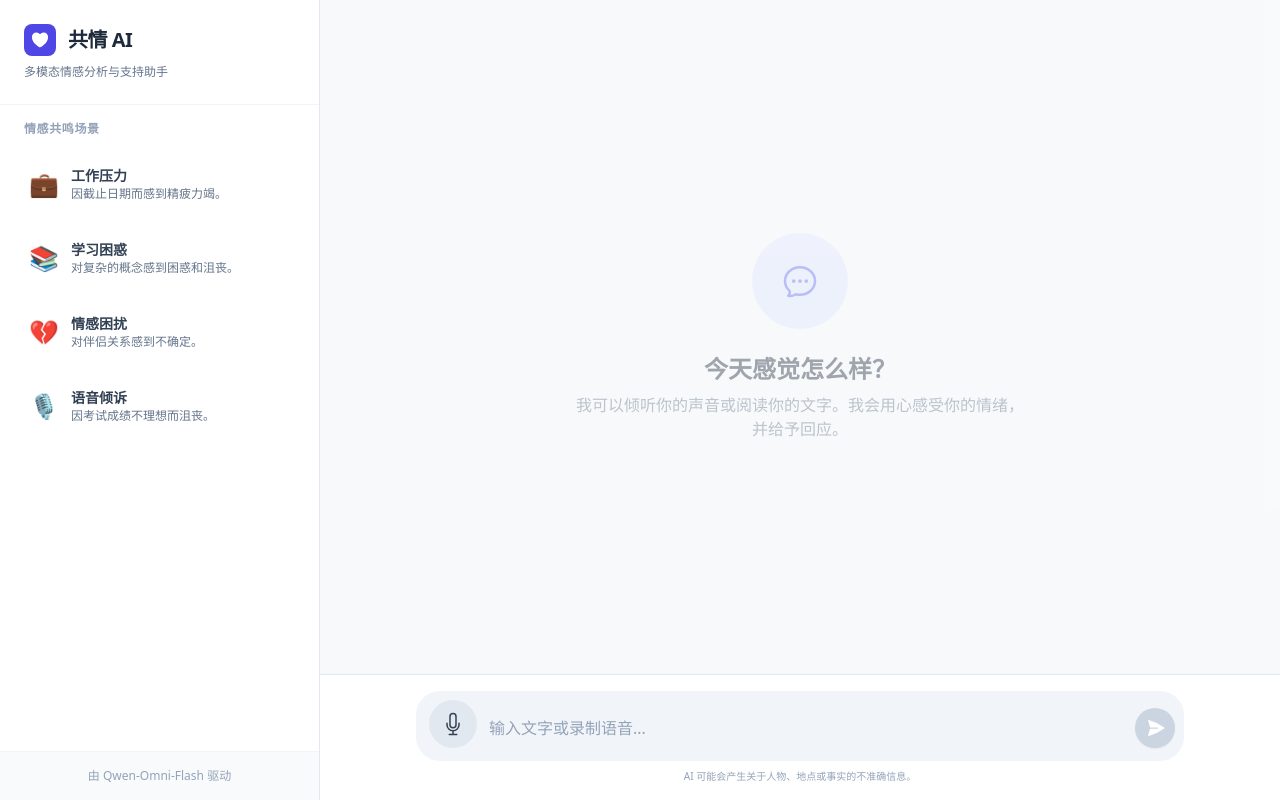
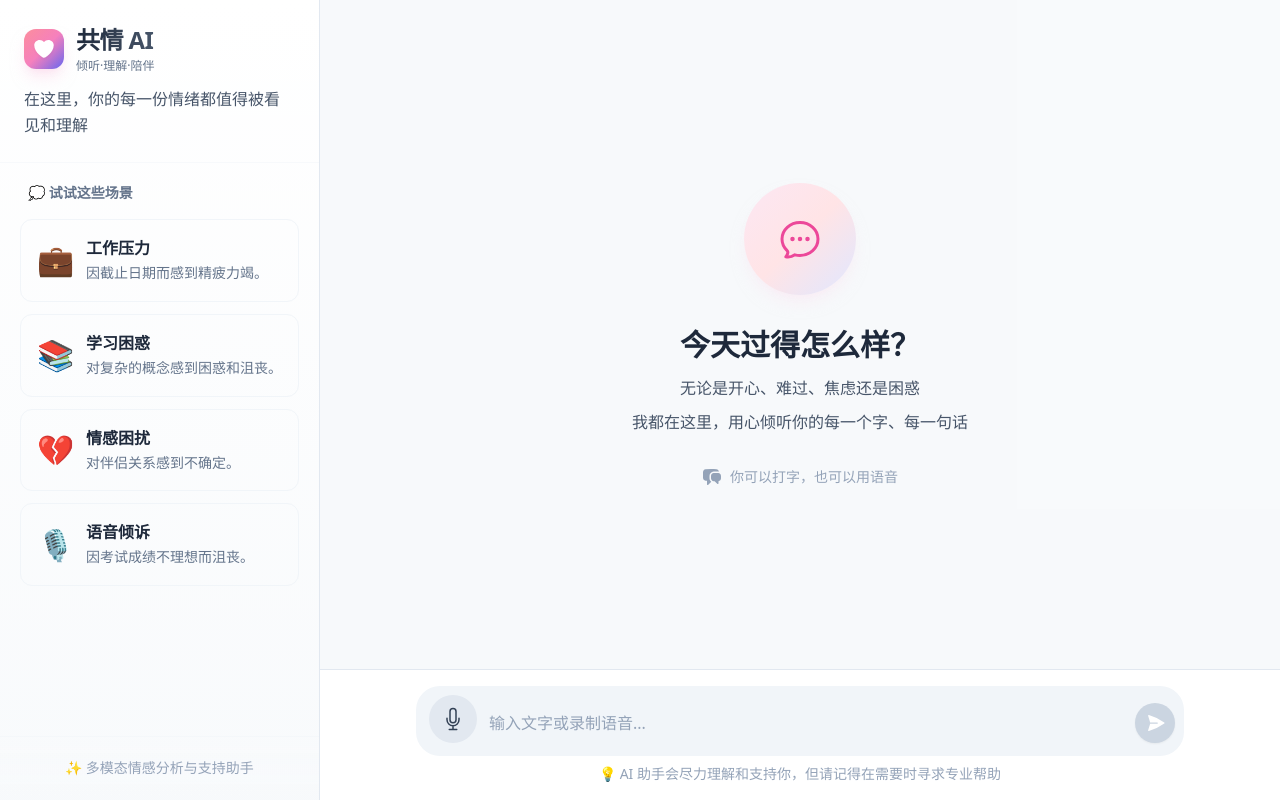
Before and after one commit to Star-T-ing/Emotion-Analyze-Demo, a React (Vite) app in the folder demo/: page / in a window 1280 px wide. Built offline with nearby package versions, Linux system fonts and the light colour scheme.

Commit message:
前端美化

```diff
--- a/demo/App.tsx
+++ b/demo/App.tsx
@@ -159,41 +159,63 @@ const App: React.FC = () => {
 
   return (
     <div className="flex flex-col md:flex-row h-screen bg-slate-50 font-sans">
-      <aside className="w-full md:w-80 bg-white border-r border-slate-200 flex flex-col z-10 shadow-lg md:shadow-none">
-        <div className="p-6 border-b border-slate-100">
-          <div className="flex items-center gap-3 mb-2">
-            <div className="w-8 h-8 rounded-lg bg-indigo-600 flex items-center justify-center text-white"><svg xmlns="http://www.w3.org/2000/svg" viewBox="0 0 24 24" fill="currentColor" className="w-5 h-5"><path d="M11.645 20.91l-.007-.003-.022-.012a15.247 15.247 0 01-.383-.218 25.18 25.18 0 01-4.244-3.17C4.688 15.36 2.25 12.174 2.25 8.25 2.25 5.322 4.714 3 7.688 3A5.5 5.5 0 0112 5.052 5.5 5.5 0 0116.313 3c2.973 0 5.437 2.322 5.437 5.25 0 3.925-2.438 7.111-4.739 9.256a25.175 25.175 0 01-4.244 3.17 15.247 15.247 0 01-.383-.219l-.022.012-.007.004-.003.001a.752.752 0 01-.704 0l-.003-.001z" /></svg></div>
-            <h1 className="text-xl font-bold text-slate-800 tracking-tight">共情 AI</h1>
+      <aside className="w-full md:w-80 bg-gradient-to-b from-white to-slate-50/30 border-r border-slate-200 flex flex-col z-10 shadow-lg md:shadow-none">
+        <div className="p-6 border-b border-slate-100/50">
+          <div className="flex items-center gap-3 mb-3">
+            <div className="relative w-10 h-10 rounded-xl bg-gradient-to-br from-rose-400 via-pink-400 to-indigo-500 flex items-center justify-center text-white shadow-lg shadow-pink-200/50 group-hover:shadow-pink-300/60 transition-all">
+              <svg xmlns="http://www.w3.org/2000/svg" viewBox="0 0 24 24" fill="currentColor" className="w-6 h-6 drop-shadow-sm">
+                <path d="M11.645 20.91l-.007-.003-.022-.012a15.247 15.247 0 01-.383-.218 25.18 25.18 0 01-4.244-3.17C4.688 15.36 2.25 12.174 2.25 8.25 2.25 5.322 4.714 3 7.688 3A5.5 5.5 0 0112 5.052 5.5 5.5 0 0116.313 3c2.973 0 5.437 2.322 5.437 5.25 0 3.925-2.438 7.111-4.739 9.256a25.175 25.175 0 01-4.244 3.17 15.247 15.247 0 01-.383-.219l-.022.012-.007.004-.003.001a.752.752 0 01-.704 0l-.003-.001z" />
+              </svg>
+              <div className="absolute inset-0 rounded-xl bg-gradient-to-br from-white/20 to-transparent"></div>
+            </div>
+            <div>
+              <h1 className="text-2xl font-bold bg-gradient-to-r from-slate-800 to-slate-600 bg-clip-text text-transparent tracking-tight">共情 AI</h1>
+              <p className="text-xs text-slate-500 mt-0.5">倾听·理解·陪伴</p>
+            </div>
           </div>
-          <p className="text-xs text-slate-500">多模态情感分析与支持助手</p>
+          <p className="text-base text-slate-600 leading-relaxed">在这里，你的每一份情绪都值得被看见和理解</p>
         </div>
-        <div className="flex-1 overflow-y-auto p-4">
-          <h2 className="text-xs font-semibold text-slate-400 uppercase tracking-wider mb-4 px-2">情感共鸣场景</h2>
+        <div className="flex-1 overflow-y-auto p-5">
+          <h2 className="text-sm font-semibold text-slate-500 mb-4 px-2">💭 试试这些场景</h2>
           <div className="space-y-3">
             {DEMO_SCENARIOS.map(scenario => (
-              <button key={scenario.id} onClick={() => loadDemo(scenario)} disabled={isLoading} className="w-full text-left p-3 rounded-xl hover:bg-slate-50 border border-transparent hover:border-slate-200 transition-all group disabled:opacity-50">
+              <button key={scenario.id} onClick={() => loadDemo(scenario)} disabled={isLoading} className="w-full text-left p-4 rounded-xl hover:bg-white hover:shadow-md border border-slate-100 hover:border-pink-200 transition-all group disabled:opacity-50 disabled:hover:shadow-none">
                 <div className="flex items-center gap-3">
-                  <span className="text-2xl group-hover:scale-110 transition-transform">{scenario.icon}</span>
-                  <div>
-                    <h3 className="font-semibold text-slate-700 text-sm">{scenario.title}</h3>
-                    <p className="text-xs text-slate-500 line-clamp-1">{scenario.description}</p>
+                  <span className="text-3xl group-hover:scale-110 transition-transform">{scenario.icon}</span>
+                  <div className="flex-1">
+                    <h3 className="font-semibold text-slate-800 text-base mb-0.5">{scenario.title}</h3>
+                    <p className="text-sm text-slate-500 line-clamp-2 leading-relaxed">{scenario.description}</p>
                   </div>
                 </div>
               </button>
             ))}
           </div>
         </div>
-        <div className="p-4 border-t border-slate-100 bg-slate-50">
-          <div className="text-xs text-slate-400 text-center">由 Qwen-Omni-Flash 驱动</div>
+        <div className="p-5 border-t border-slate-100/50 bg-gradient-to-t from-slate-50/50 to-transparent">
+          <div className="text-sm text-slate-400 text-center leading-relaxed">
+            <span className="inline-block">✨ 多模态情感分析与支持助手</span>
+          </div>
         </div>
       </aside>
       <main className="flex-1 flex flex-col h-full relative">
         <div className="flex-1 overflow-y-auto p-4 md:p-8 bg-slate-50/50">
           {messages.length === 0 ? (
-            <div className="h-full flex flex-col items-center justify-center text-center opacity-40">
-              <div className="w-24 h-24 bg-indigo-100 rounded-full flex items-center justify-center mb-6"><svg xmlns="http://www.w3.org/2000/svg" fill="none" viewBox="0 0 24 24" strokeWidth={1.5} stroke="currentColor" className="w-10 h-10 text-indigo-500"><path strokeLinecap="round" strokeLinejoin="round" d="M8.625 12a.375.375 0 11-.75 0 .375.375 0 01.75 0zm0 0H8.25m4.125 0a.375.375 0 11-.75 0 .375.375 0 01.75 0zm0 0H12m4.125 0a.375.375 0 11-.75 0 .375.375 0 01.75 0zm0 0h-.375M21 12c0 4.556-4.03 8.25-9 8.25a9.764 9.764 0 01-2.555-.337A5.972 5.972 0 015.41 20.97a5.969 5.969 0 01-.474-.065 4.48 4.48 0 00.978-2.025c.09-.457-.133-.901-.467-1.226C3.93 16.178 3 14.189 3 12c0-4.556 4.03-8.25 9-8.25s9 3.694 9 8.25z" /></svg></div>
-              <h2 className="text-2xl font-semibold text-slate-800 mb-2">今天感觉怎么样？</h2>
-              <p className="max-w-md text-slate-500">我可以倾听你的声音或阅读你的文字。我会用心感受你的情绪，并给予回应。</p>
+            <div className="h-full flex flex-col items-center justify-center text-center px-4">
+              <div className="w-28 h-28 bg-gradient-to-br from-pink-100 via-rose-100 to-indigo-100 rounded-full flex items-center justify-center mb-8 shadow-lg shadow-pink-100/50">
+                <svg xmlns="http://www.w3.org/2000/svg" fill="none" viewBox="0 0 24 24" strokeWidth={1.5} stroke="currentColor" className="w-12 h-12 text-pink-500">
+                  <path strokeLinecap="round" strokeLinejoin="round" d="M8.625 12a.375.375 0 11-.75 0 .375.375 0 01.75 0zm0 0H8.25m4.125 0a.375.375 0 11-.75 0 .375.375 0 01.75 0zm0 0H12m4.125 0a.375.375 0 11-.75 0 .375.375 0 01.75 0zm0 0h-.375M21 12c0 4.556-4.03 8.25-9 8.25a9.764 9.764 0 01-2.555-.337A5.972 5.972 0 015.41 20.97a5.969 5.969 0 01-.474-.065 4.48 4.48 0 00.978-2.025c.09-.457-.133-.901-.467-1.226C3.93 16.178 3 14.189 3 12c0-4.556 4.03-8.25 9-8.25s9 3.694 9 8.25z" />
+                </svg>
+              </div>
+              <h2 className="text-3xl font-semibold text-slate-800 mb-3">今天过得怎么样？</h2>
+              <p className="max-w-lg text-base text-slate-600 leading-relaxed mb-2">无论是开心、难过、焦虑还是困惑</p>
+              <p className="max-w-lg text-base text-slate-600 leading-relaxed">我都在这里，用心倾听你的每一个字、每一句话</p>
+              <div className="mt-8 flex items-center gap-2 text-sm text-slate-400">
+                <svg xmlns="http://www.w3.org/2000/svg" viewBox="0 0 20 20" fill="currentColor" className="w-5 h-5">
+                  <path d="M3.505 2.365A41.369 41.369 0 019 2c1.863 0 3.697.124 5.495.365 1.247.167 2.18 1.108 2.435 2.268a4.45 4.45 0 00-.577-.069 43.141 43.141 0 00-4.706 0C9.229 4.696 7.5 6.727 7.5 8.998v2.24c0 1.413.67 2.735 1.76 3.562l-2.98 2.98A.75.75 0 015 17.25v-3.443c-.501-.048-1-.106-1.495-.172C2.033 13.438 1 12.162 1 10.72V5.28c0-1.441 1.033-2.717 2.505-2.914z" />
+                  <path d="M14 6c-.762 0-1.52.02-2.271.062C10.157 6.148 9 7.472 9 8.998v2.24c0 1.519 1.147 2.839 2.71 2.935.214.013.428.024.642.034.2.009.385.09.518.224l2.35 2.35a.75.75 0 001.28-.531v-2.07c1.453-.195 2.5-1.463 2.5-2.915V8.998c0-1.526-1.157-2.85-2.729-2.936A41.645 41.645 0 0014 6z" />
+                </svg>
+                <span>你可以打字，也可以用语音</span>
+              </div>
             </div>
           ) : (
             <div className="max-w-3xl mx-auto">
@@ -218,7 +240,7 @@ const App: React.FC = () => {
               <textarea value={inputVal} onChange={(e) => setInputVal(e.target.value)} onKeyDown={(e) => { if (e.key === 'Enter' && !e.shiftKey) { e.preventDefault(); handleTextSend(); } }} placeholder="输入文字或录制语音..." disabled={isLoading} className="w-full bg-transparent border-none focus:ring-0 text-slate-800 placeholder-slate-400 resize-none py-3 max-h-32 min-h-[48px]" rows={1}/>
               <button onClick={handleTextSend} disabled={!inputVal.trim() || isLoading} className="shrink-0 mb-1 w-10 h-10 bg-indigo-600 hover:bg-indigo-700 disabled:bg-slate-300 disabled:cursor-not-allowed text-white rounded-full flex items-center justify-center transition-colors shadow-sm"><svg xmlns="http://www.w3.org/2000/svg" viewBox="0 0 24 24" fill="currentColor" className="w-5 h-5 ml-0.5"><path d="M3.478 2.405a.75.75 0 00-.926.94l2.432 7.905H13.5a.75.75 0 010 1.5H4.984l-2.432 7.905a.75.75 0 00.926.94 60.519 60.519 0 0018.445-8.986.75.75 0 000-1.218A60.517 60.517 0 003.478 2.405z" /></svg></button>
             </div>
-            <div className="text-center mt-2"><p className="text-[10px] text-slate-400">AI 可能会产生关于人物、地点或事实的不准确信息。</p></div>
+            <div className="text-center mt-2"><p className="text-sm text-slate-400">💡 AI 助手会尽力理解和支持你，但请记得在需要时寻求专业帮助</p></div>
           </div>
         </div>
       </main>
```
Also changed, not shown: demo/components/ChatMessageBubble.tsx (+13 -10 lines).
